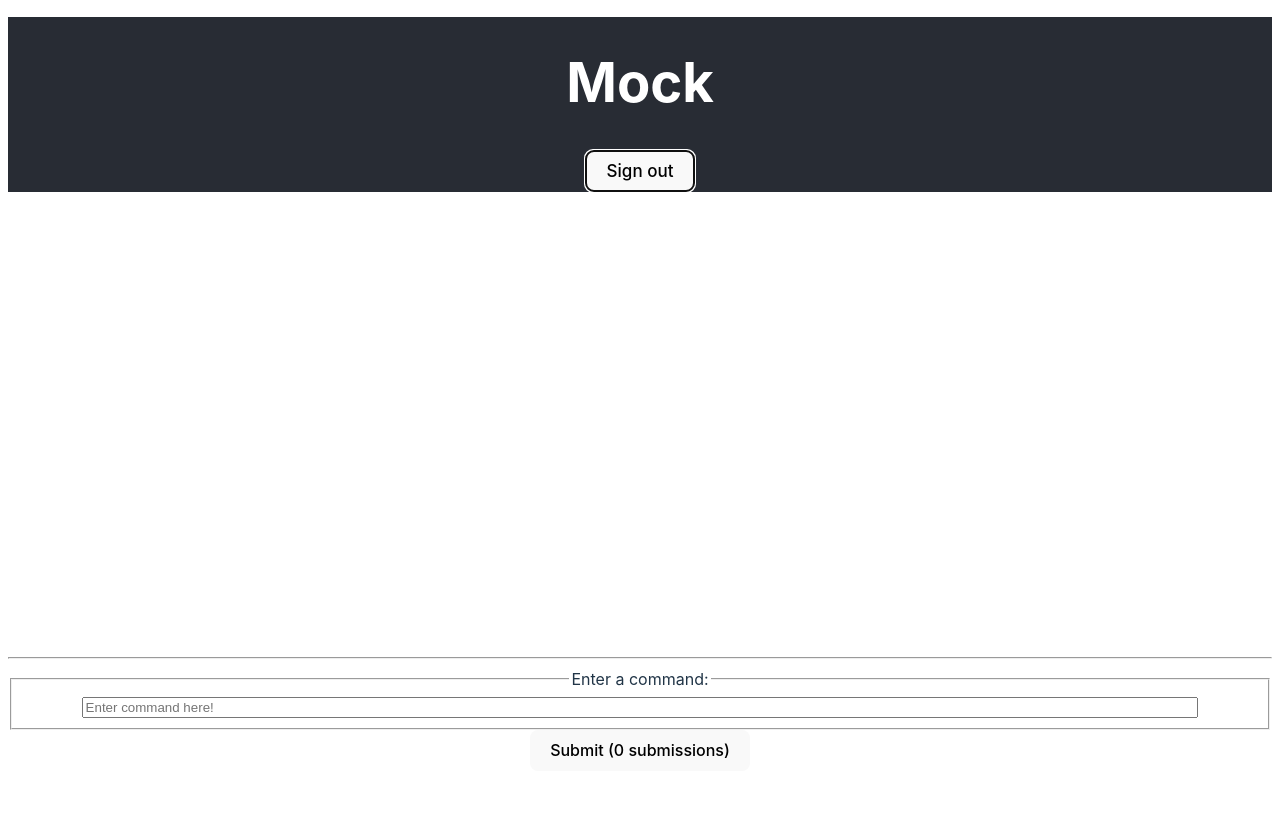
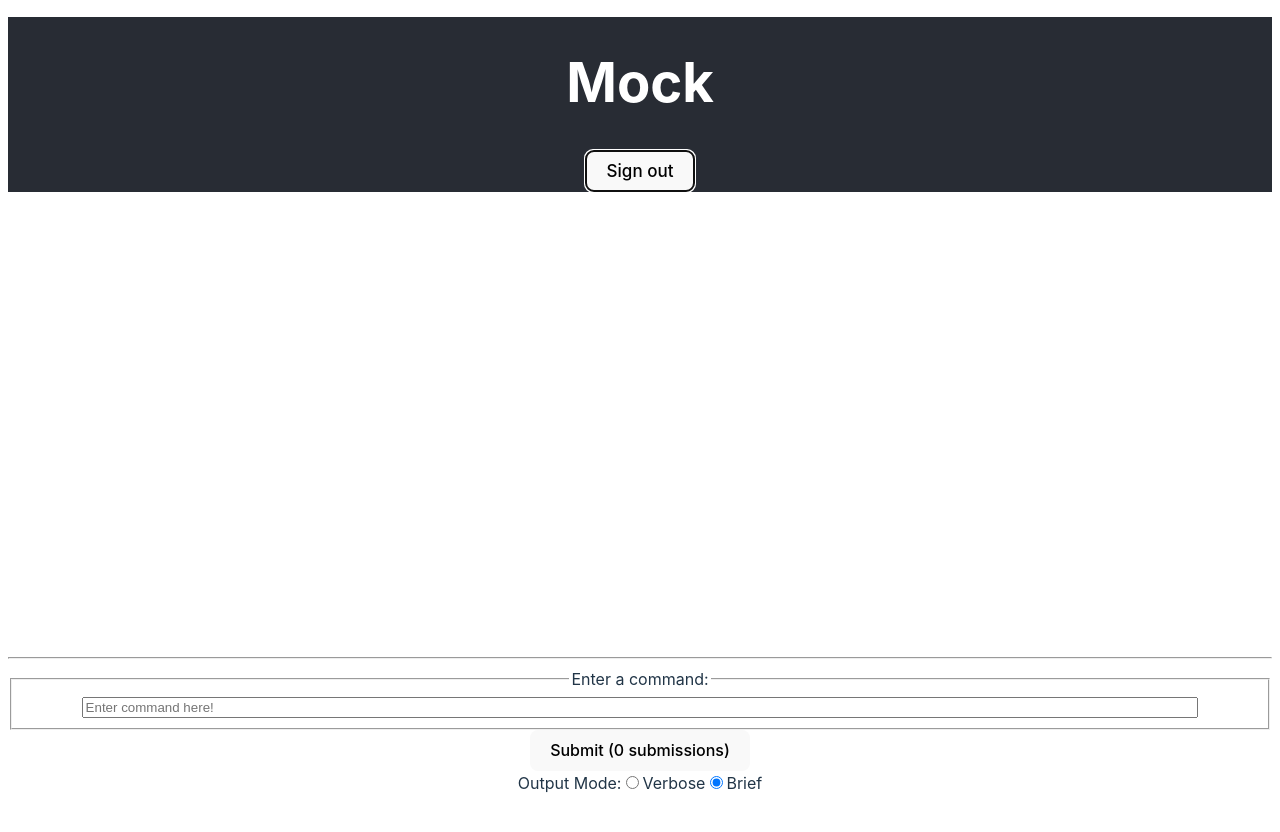
Before and after one commit to cs0320-s24/mock-agglover-ljgeer, a React (Vite) app in the folder mock/: page / in a window 1280 px wide. Both pictures are taken after a click on the button "Login". Shown: the top 832 px of the page. Built offline with nearby package versions, Linux system fonts and the light colour scheme.

Commit message:
feat: added button and basic functionality for brief vs verbose mode

```diff
--- a/mock/src/components/REPL.tsx
+++ b/mock/src/components/REPL.tsx
@@ -16,14 +16,16 @@ export default function REPL() {
   // TODO: Add some kind of shared state that holds all the commands submitted.
 
   const [history, setHistory] = useState<string[]>([]);
+  const [outputMode, setOutputMode] = useState<string>('brief');
+
   return (
     <div className="repl">
       {/*This is where your REPLHistory might go... You also may choose to add it within your REPLInput
       component or somewhere else depending on your component organization. What are the pros and cons of each? */}
       {/* TODO: Update your REPLHistory and REPLInput to take in new shared state as props */}
-      <REPLHistory history={history} />
+      <REPLHistory history={history} outputMode={outputMode}/>
       <hr></hr>
-      <REPLInput history={history} setHistory={setHistory} />
+      <REPLInput history={history} setHistory={setHistory} outputMode={outputMode} setOutputMode={setOutputMode}/>
     </div>
   );
 }
--- a/mock/src/components/REPLHistory.tsx
+++ b/mock/src/components/REPLHistory.tsx
@@ -2,13 +2,21 @@ import '../styles/main.css';
 
 interface REPLHistoryProps{
     history: string[];
+    outputMode: string;
 }
+
 export function REPLHistory(props : REPLHistoryProps) {
     return (
         <div className="repl-history">
             {/* This is where command history will go */}
             {/* TODO: To go through all the pushed commands... try the .map() function! */}
-            {props.history.map((line) => <p>{line}</p>)}
+            {props.history.map((line, index) =>
+                props.outputMode === 'verbose' ? (
+                <p key={index}>Command {index + 1}: {line}</p>
+                ) : (
+                <p key={index}>{line}</p>
+                )
+            )}
         </div>
     );
 }
--- a/mock/src/components/REPLInput.tsx
+++ b/mock/src/components/REPLInput.tsx
@@ -5,6 +5,8 @@ import { ControlledInput } from './ControlledInput';
 interface REPLInputProps{
     history: string[];
     setHistory: Dispatch<SetStateAction<string[]>>;
+    outputMode: string;
+    setOutputMode: React.Dispatch<React.SetStateAction<string>>;
 }
 // You can use a custom interface or explicit fields or both! An alternative to the current function header might be:
 // REPLInput(history: string[], setHistory: Dispatch<SetStateAction<string[]>>)
@@ -12,8 +14,9 @@ export function REPLInput(props : REPLInputProps) {
     // Remember: let React manage state in your webapp.
     // Manages the contents of the input box
     const [commandString, setCommandString] = useState<string>('');
-    // TODO WITH TA : add a count state
-      const [count, setCount] = useState(0);
+    const [count, setCount] = useState<number>(0);
+
+    const outputMode = props.outputMode;
 
       function handleClick(commandString: string) {
         setCount(count + 1);
@@ -41,6 +44,19 @@ export function REPLInput(props : REPLInputProps) {
             {/* TODO WITH TA: Build a handleSubmit function that increments count and displays the text in the button */}
             {/* TODO: Currently this button just counts up, can we make it push the contents of the input box to the history?*/}
             <button onClick={() => handleClick(commandString)}>Submit ({count} submissions)</button>
-        </div>
+
+            {/* Radio button for selecting output mode */}
+            <div className="output-mode">
+              Output Mode:
+              <label className="radio-label">
+                <input type="radio" name="outputMode" value="verbose" checked={outputMode === 'verbose'} onChange={() => props.setOutputMode('verbose')} />
+                Verbose
+              </label>
+              <label className="radio-label">
+                <input type="radio" name="outputMode" value="brief" checked={outputMode === 'brief'} onChange={() => props.setOutputMode('brief')} />
+                Brief
+              </label>
+            </div>
+          </div>
     );
   }
```
Also changed, not shown: 1 other file (tests, documents, lock files or other folders).
